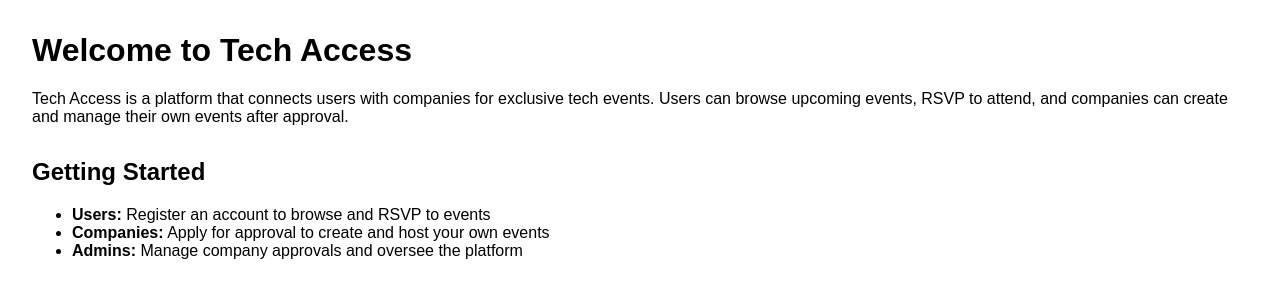
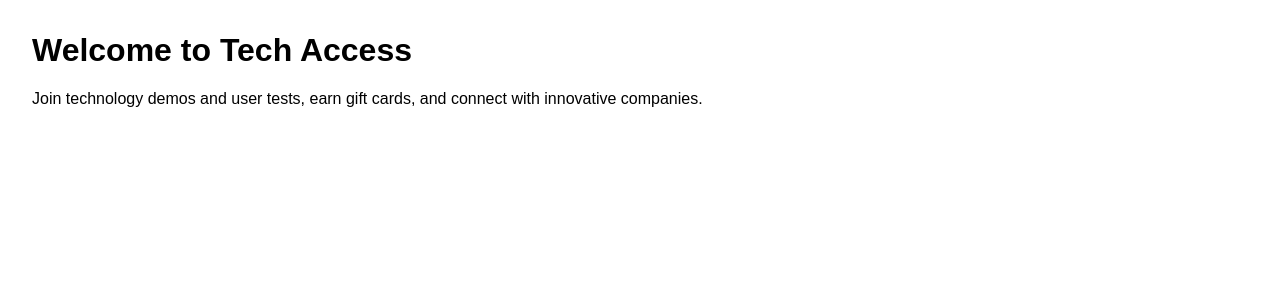
Before and after one commit to lancepounds/tech-access-platform, a Flask app: page / in a window 1280 px wide. Shown: the part 50-350 px from the top of the page. Run offline with Flask 3, Linux system fonts and the light colour scheme.

Commit message:
Assistant checkpoint: Update homepage content
Assistant generated file changes:
- templates/index.html: Update homepage with simpler content

---

User prompt:

on second thought change the homepage to this: {% extends "base.html" %}

{% block title %}Home – Tech Access{% endblock %}

{% block content %}
  <h1>Welcome to Tech Access</h1>
  <p>Join technology demos and user tests, earn gift cards, and connect with innovative companies.</p>
{% endblock %}

Replit-Commit-Author: Assistant
Replit-Commit-Session-Id: 3bc551b1-cfb7-4479-9d2b-a3b1da08ffb1

```diff
--- a/templates/index.html
+++ b/templates/index.html
@@ -1,18 +1,9 @@
 
 {% extends "base.html" %}
 
-{% block title %}Welcome - Tech Access{% endblock %}
+{% block title %}Home – Tech Access{% endblock %}
 
 {% block content %}
-<h1>Welcome to Tech Access</h1>
-<p>Tech Access is a platform that connects users with companies for exclusive tech events. Users can browse upcoming events, RSVP to attend, and companies can create and manage their own events after approval.</p>
-
-<div style="margin-top: 2rem;">
-  <h2>Getting Started</h2>
-  <ul>
-    <li><strong>Users:</strong> Register an account to browse and RSVP to events</li>
-    <li><strong>Companies:</strong> Apply for approval to create and host your own events</li>
-    <li><strong>Admins:</strong> Manage company approvals and oversee the platform</li>
-  </ul>
-</div>
+  <h1>Welcome to Tech Access</h1>
+  <p>Join technology demos and user tests, earn gift cards, and connect with innovative companies.</p>
 {% endblock %}
```
